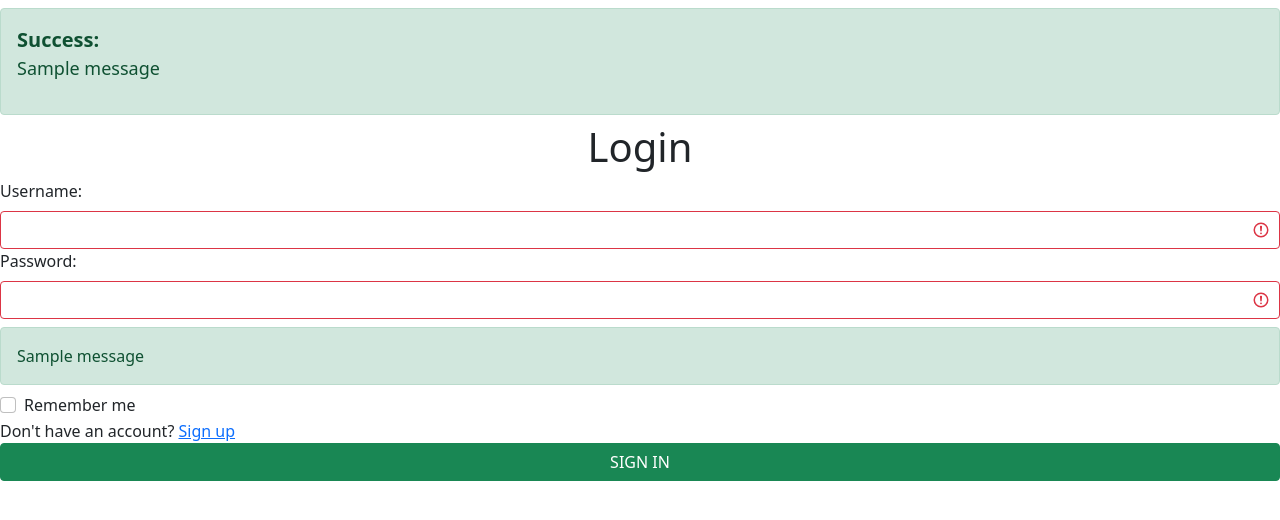
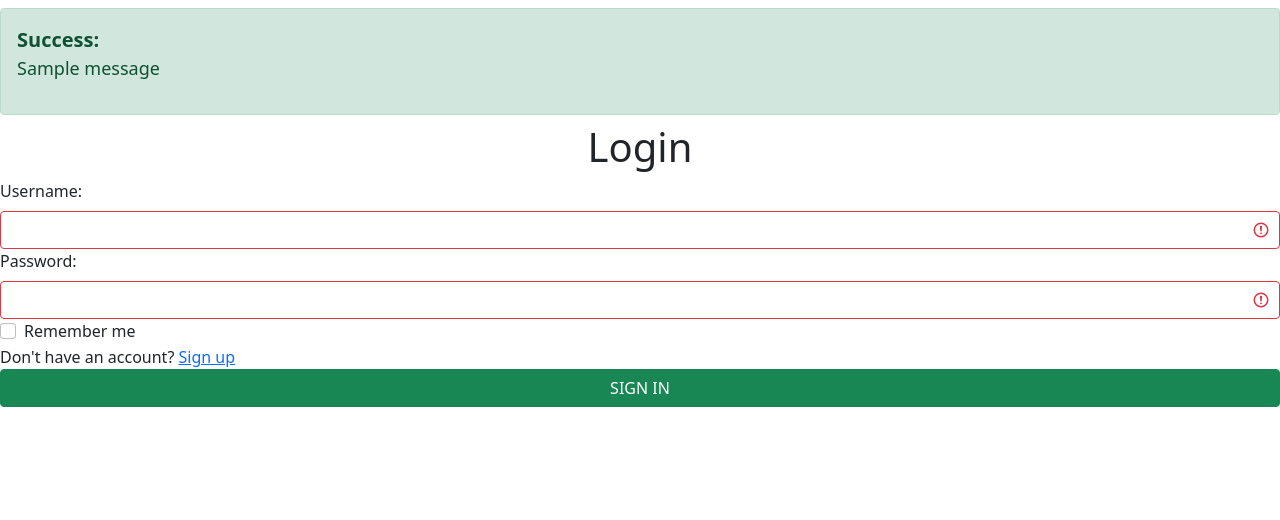
Before and after one commit to AlexDimov-04/Property-Rental-Marketplace, a Django app: page /authenticate/login/ in a window 1280 px wide. Shown: the top 520 px of the page. Run offline with Django 5.2, Linux system fonts and the light colour scheme; tables that the repository leaves empty hold one stand-in row (values such as "Sample post"); one stand-in notice (Sample message) is shown.

Commit message:
extended and moved messages in login.html

```diff
--- a/property_rental_marketplace/templates/authentication/login.html
+++ b/property_rental_marketplace/templates/authentication/login.html
@@ -5,6 +5,13 @@
         {% if message.tags == 'success' %}
             <div class="alert alert-success my-2 p-3" role="alert">
                 <strong  style="font-size: 20px;">Success:</strong>
+                <p style="font-size:18px;">
+                    {{ message }}<br>
+                </p>
+            </div>
+        {% elif message.tags == 'info'%}
+            <div class="alert alert-danger my-2 p-3" role="alert">
+                <strong  style="font-size: 20px;">Error:</strong>
                 <p style="font-size:18px;">
                     {{ message }}<br>
                 </p>
@@ -27,18 +34,6 @@
             <input class="form-control" name="password" type="password" id="password" required>
         </div>
 
-        {% for message in messages %}
-            {% if message.tags == 'success' %}
-                <div class="alert alert-success my-2 p-3" role="alert">
-                    {{ message }}
-                </div>
-            {% elif message.tags == 'info' %}
-                <div class="alert alert-danger my-2 p-3" role="alert">
-                    {{ message }}
-                </div>
-            {% endif %}
-        {% endfor %}
-
         <div class="form-group form-check">
             <input class="form-check-input" type="checkbox" name="remember_me" id="check">
             <label class="form-check-label" for="check">Remember me</label>
```
